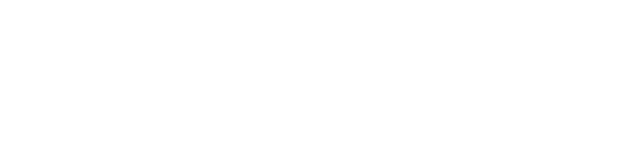
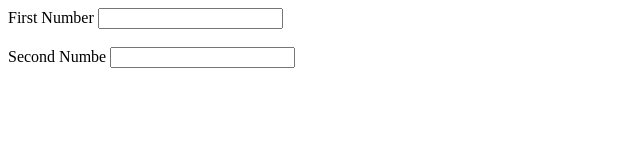
Before and after one commit to AswathiPrathap/sampleproject, a plain HTML site: page index.html in a window 1280 px wide. Shown: the whole page, without its empty margins (0-640 px from the left). Drawn offline with Linux system fonts and the light colour scheme.

Commit message:
second push

```diff
--- a/index.html
+++ b/index.html
@@ -1,11 +1,23 @@
 <!DOCTYPE html>
 <html lang="en">
+
 <head>
     <meta charset="UTF-8">
     <meta name="viewport" content="width=device-width, initial-scale=1.0">
     <title>Document</title>
 </head>
+
 <body>
+    <label for="First">First Number</label>
+    <input type="text" id="fname" name="fname"><br><br>
+    <label for="Second">Second Numbe</label>
+    <input type="text" id="lname" name="lname"><br><br>
 
+    <div>
+        <p id="result">
+
+        </p>
+    </div>
 </body>
+
 </html>
```
